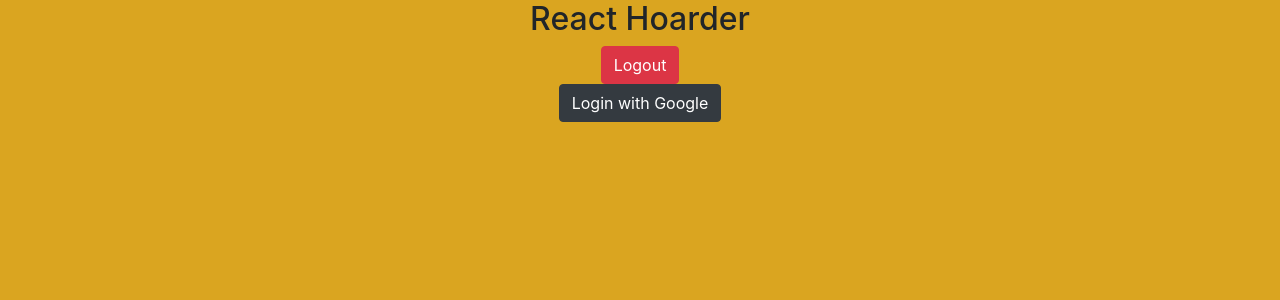
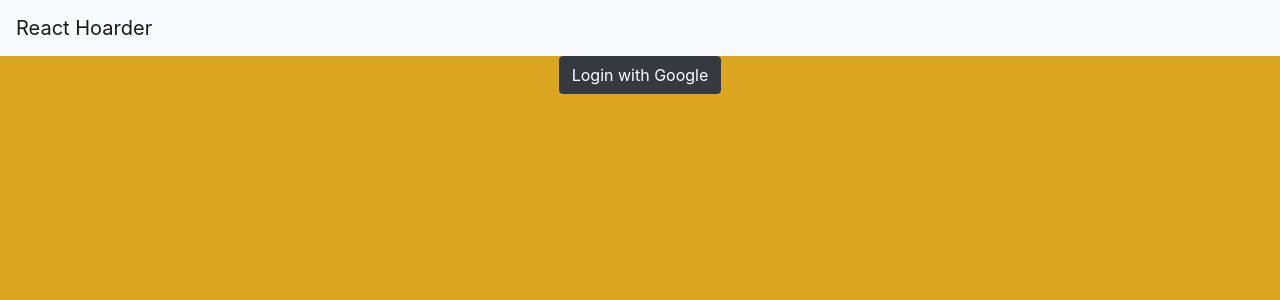
Before and after one commit to wickedanna/react-hoarder, a React (Create React App) app: page /auth in a window 1280 px wide. Shown: the top 300 px of the page. Built offline with nearby package versions, Linux system fonts and the light colour scheme; no server answers.

Commit message:
added navbar

```diff
--- a/package.json
+++ b/package.json
@@ -10,9 +10,11 @@
     "axios": "^0.19.2",
     "bootstrap": "^4.4.1",
     "firebase": "^7.14.3",
+    "prop-types": "^15.7.2",
     "react": "^16.13.1",
     "react-dom": "^16.13.1",
-    "react-scripts": "3.4.1"
+    "react-scripts": "3.4.1",
+    "reactstrap": "^8.4.1"
   },
   "scripts": {
     "start": "react-scripts start",
--- a/src/App/App.js
+++ b/src/App/App.js
@@ -4,8 +4,8 @@ import 'firebase/auth';
 
 import fbConnection from '../helpers/data/connection';
 
-import Auth from '../components/Auth/Auth';
-import MyNavbar from '../components/MyNavbar/MyNavbar';
+import Auth from '../components/pages/Auth/Auth';
+import MyNavbar from '../components/shared/MyNavbar/MyNavbar';
 
 import './App.scss';
 
@@ -31,10 +31,11 @@ class App extends React.Component {
   }
 
   render() {
+    const { authed } = this.state;
+
     return (
       <div className="App">
-        <h2>React Hoarder</h2>
-        <MyNavbar />
+        <MyNavbar authed={authed}/>
         <Auth />
       </div>
     );
--- a/src/components/MyNavbar/MyNavbar.js
+++ /dev/null
@@ -1,22 +0,0 @@
-import React from 'react';
-import firebase from 'firebase/app';
-import 'firebase/auth';
-
-import './MyNavbar.scss';
-
-class MyNavbar extends React.Component {
-  logMeOut = (e) => {
-    e.preventDefault();
-    firebase.auth().signOut();
-  }
-
-  render() {
-    return (
-      <div className="MyNavbar">
-        <button className="btn btn-danger" onClick={this.logMeOut}>Logout</button>
-      </div>
-    );
-  }
-}
-
-export default MyNavbar;
--- /dev/null
+++ b/src/components/shared/MyNavbar/MyNavbar.js
@@ -0,0 +1,75 @@
+import React from 'react';
+import PropTypes from 'prop-types';
+import {
+  Collapse,
+  Navbar,
+  NavbarToggler,
+  NavbarBrand,
+  Nav,
+  NavItem,
+  NavLink,
+} from 'reactstrap';
+import firebase from 'firebase/app';
+import 'firebase/auth';
+
+import './MyNavbar.scss';
+
+class MyNavbar extends React.Component {
+  static propTypes = {
+    authed: PropTypes.bool.isRequired,
+  }
+
+  state = {
+    isOpen: false,
+  }
+
+  logMeOut = (e) => {
+    e.preventDefault();
+    firebase.auth().signOut();
+  }
+
+  toggle = () => {
+    this.setState({ isOpen: !this.state.isOpen });
+  }
+
+  render() {
+    const { isOpen } = this.state;
+
+    const buildNavbar = () => {
+      const { authed } = this.props;
+      if (authed) {
+        return (
+          <Nav className="ml-auto" navbar>
+          <NavItem>
+            <NavLink href="/components/">Home</NavLink>
+          </NavItem>
+          <NavItem>
+            <NavLink href="/components/">My Stuff</NavLink>
+          </NavItem>
+          <NavItem>
+            <NavLink href="/components/">New</NavLink>
+          </NavItem>
+          <NavItem>
+            <NavLink onClick={this.logMeOut}>Logout</NavLink>
+          </NavItem>
+        </Nav>
+        );
+      }
+      return <Nav className="ml-auto" navbar></Nav>;
+    };
+
+    return (
+      <div className="MyNavbar">
+              <Navbar color="light" light expand="md">
+        <NavbarBrand href="/">React Hoarder</NavbarBrand>
+        <NavbarToggler onClick={this.toggle} />
+        <Collapse isOpen={isOpen} navbar>
+          {buildNavbar()}
+        </Collapse>
+      </Navbar>
+      </div>
+    );
+  }
+}
+
+export default MyNavbar;
```
Also changed, not shown: src/components/pages/Auth/Auth.js (renamed from src/components/Auth/Auth.js), src/components/pages/Auth/Auth.scss (renamed from src/components/Auth/Auth.scss), src/components/shared/MyNavbar/MyNavbar.scss (renamed from src/components/MyNavbar/MyNavbar.scss), 1 other file (tests, documents, lock files or other folders).
